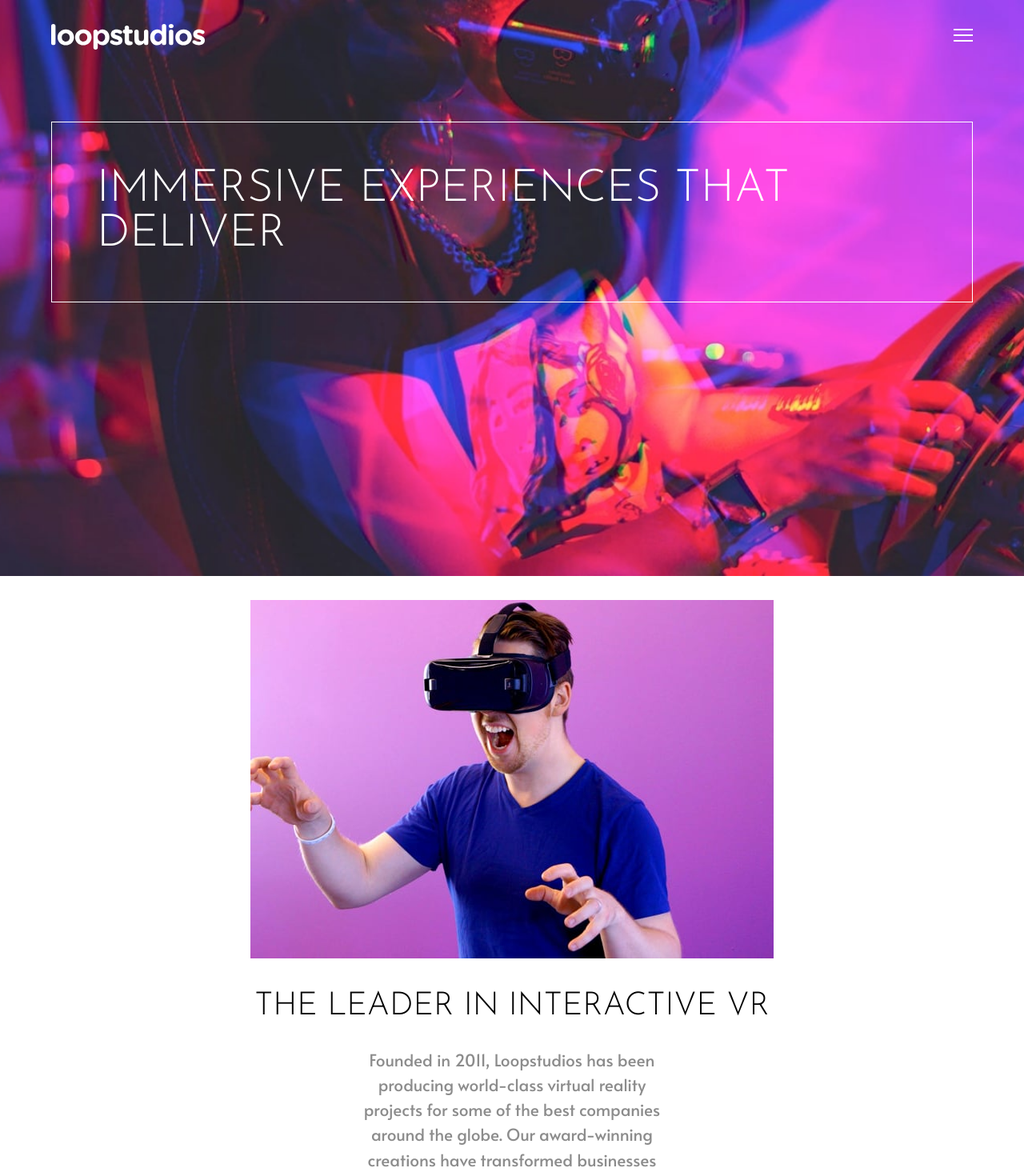
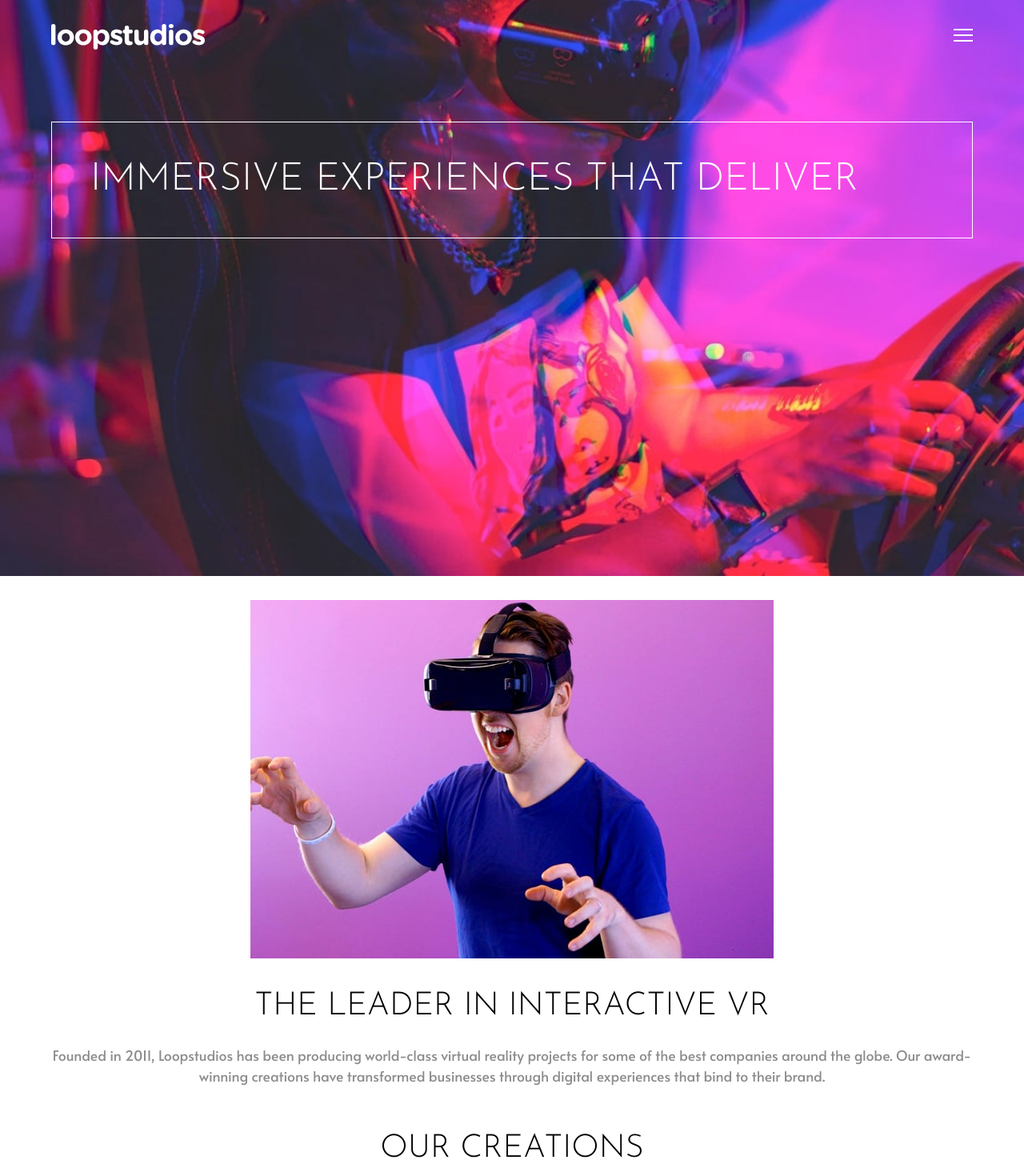
Before and after one commit to hariscs/Loopstudios-FEM, a React (Create React App) app: page / in a window 1280 px wide. Shown: the top 1470 px of the page at 80% size. Built offline with nearby package versions, Linux system fonts and the light colour scheme.

Commit message:
fixing color variable issue with fall back colors

```diff
--- a/src/components/About.css
+++ b/src/components/About.css
@@ -18,8 +18,8 @@
 
 .about__info--subtitle {
   font-weight: 300;
-  font-size: 1.3rem;
-  width: 30ch;
+  font-size: 1.1rem;
+  /* width: 30ch; */
   margin-left: auto;
   margin-right: auto;
   color: var(--Dark-Gray);
--- a/src/components/Creations.css
+++ b/src/components/Creations.css
@@ -1,8 +1,8 @@
 .creations {
-  display: flex;
+  /* display: flex;
   flex-direction: column;
   align-items: center;
-  justify-content: center;
+  justify-content: center; */
 
   padding-bottom: 2rem;
 }
@@ -16,15 +16,17 @@
 
 .creations__header--button {
   background-color: transparent;
-  color: var(--Black);
+  color: var(--Black, black);
   text-align: center;
   cursor: pointer;
-  border: 1px solid var(--Black);
+  border: 1px solid var(--Black, black);
   font-size: 1.3rem;
   padding: 0.5rem 2rem;
   /* display: none; */
   align-self: center;
-  margin: auto;
+  margin-left: auto;
+  margin-right: auto;
+  display: block;
 }
 
 .creations__header--button:active,
--- a/src/components/Header.css
+++ b/src/components/Header.css
@@ -4,7 +4,7 @@
   background-repeat: no-repeat;
   background-position: center;
   background-size: cover;
-  color: var(--White);
+  color: var(--White, white);
   height: 90vh;
 }
 
@@ -18,6 +18,7 @@
 .nav__list {
   display: flex;
   align-items: center;
+  flex-direction: column;
   gap: 1em;
 }
 
@@ -29,13 +30,14 @@
 
 .hero {
   margin: 4em 0;
+  border: 1px solid white;
 }
 
 .heroTitle {
   padding: 1em;
-  font-size: 3.5rem;
+  font-size: 3rem;
   text-transform: uppercase;
-  border: 1px solid var(--White);
+  /* border: 1px solid var(--White); */
   font-weight: 300;
   line-height: 1;
 }
--- a/src/components/Header.js
+++ b/src/components/Header.js
@@ -1,8 +1,11 @@
 import logo from "../images/logo.svg";
 import "./Header.css";
 import mobileMenu from "../images/icon-hamburger.svg";
+// import { useState } from "react";
 
 const Header = () => {
+  // const [showNav, setShowNav] = useState(false);
+
   return (
     <header className="header">
       <div className="container">
```
